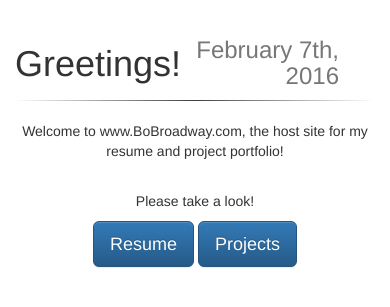
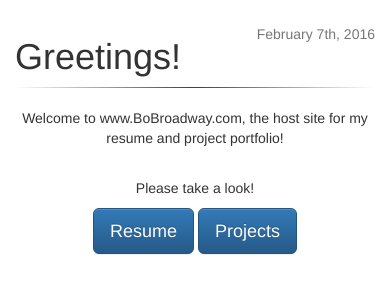
Before and after one commit to bobroadway/bobroadwaydotcom, a PHP site: page / in a window 390 px wide. Shown: the part 54-361 px from the top of the page. Run offline with PHP 8.4, Linux system fonts and the light colour scheme; some libraries are stand-ins or nearby versions.

Commit message:
more mobile friendly changes, restructured directory

```diff
--- a/head.php
+++ b/head.php
@@ -8,8 +8,8 @@
     <link rel="stylesheet" href="https://maxcdn.bootstrapcdn.com/bootstrap/3.3.6/css/bootstrap.min.css" integrity="sha384-1q8mTJOASx8j1Au+a5WDVnPi2lkFfwwEAa8hDDdjZlpLegxhjVME1fgjWPGmkzs7" crossorigin="anonymous">
     <!-- Optional theme -->
     <link rel="stylesheet" href="https://maxcdn.bootstrapcdn.com/bootstrap/3.3.6/css/bootstrap-theme.min.css" integrity="sha384-fLW2N01lMqjakBkx3l/M9EahuwpSfeNvV63J5ezn3uZzapT0u7EYsXMjQV+0En5r" crossorigin="anonymous">
-    <link rel="stylesheet" href="<?php echo $relative ?>style/bobroadway.css">
+    <link rel="stylesheet" href="style/bobroadway.css">
     <!-- Latest compiled and minified JavaScript -->
     <script src="https://ajax.googleapis.com/ajax/libs/jquery/1.11.3/jquery.min.js"></script>
     <script src="https://maxcdn.bootstrapcdn.com/bootstrap/3.3.6/js/bootstrap.min.js" integrity="sha384-0mSbJDEHialfmuBBQP6A4Qrprq5OVfW37PRR3j5ELqxss1yVqOtnepnHVP9aJ7xS" crossorigin="anonymous"></script>
-    <script type="text/javascript" src="<?php echo $relative ?>js/head.js"></script>
+    <script type="text/javascript" src="js/head.js"></script>
--- a/index.php
+++ b/index.php
@@ -1,5 +1,4 @@
     <?php
-      $relative = "";
       $id = "index";
       include "head.php";
     ?>
@@ -8,12 +7,14 @@
   <body onLoad="locationGlow('<?php echo $id ?>'); displayDate();">
     <?php include "navbar.php"; ?>
     <div class="container">
-      <table width="90%">
-        <tr>
-          <td><h1>Greetings!</h1></td>
-          <td><h3 id="currentdate" class="text-muted text-right"></h3></td>
-        </tr>
-      </table>
+      <div class="row">
+        <div class="col-xs-6">
+          <h1>Greetings!</h1>
+        </div>
+        <div class="col-xs-6">
+          <h5 id="currentdate" class="text-muted text-right text-nowrap"></h5>
+        </div>
+      </div>
       <hr />
       <p class="text-center">Welcome to www.BoBroadway.com, the host site for my resume and project portfolio!</p>
       <br />
@@ -21,7 +22,7 @@
     </div>
     <div class="container text-center">
       <a class="btn btn-primary btn-lg" href="resume.php">Resume</a>
-      <a class="btn btn-primary btn-lg" href="projects/projectDemo.php">Projects</a>
+      <a class="btn btn-primary btn-lg" href="projectDemo.php">Projects</a>
     </div>
   </body>
 </html>
--- a/navbar.php
+++ b/navbar.php
@@ -7,12 +7,12 @@
               <span class="icon-bar"></span>
               <span class="icon-bar"></span>
       </button>
-      <a id="index" class="navbar-brand" href="<?php echo $relative ?>index.php">Bo Broadway</a>
+      <a id="index" class="navbar-brand" href="index.php">Bo Broadway</a>
     </div>
     <div id="navbar" class="collapse navbar-collapse" aria-expanded="false">
       <ul class="nav navbar-nav">
-        <li><a id="resume" href="<?php echo $relative ?>resume.php">Resume</a></li>
-        <li><a id="projects" href="projects/<?php echo $relative ?>projectDemo.php">Projects</a></li>
+        <li><a id="resume" href="resume.php">Resume</a></li>
+        <li><a id="projects" href="projectDemo.php">Projects</a></li>
       </ul>
     </div>
   </div>
--- a/projects/projectDemo.php
+++ b/projectDemo.php
@@ -1,12 +1,11 @@
     <?php
-      $relative = "../";
       $id = "projects";
-      include "../head.php";
+      include "head.php";
     ?>
     <title>Bo Broadway - Projects</title>
   </head>
   <body onLoad="locationGlow('<?php echo $id ?>');">
-    <?php include "../navbar.php"; ?>
+    <?php include "navbar.php"; ?>
 
   </body>
 
--- a/style/bobroadway.css
+++ b/style/bobroadway.css
@@ -1,4 +1,4 @@
-/* Stylesheet for custom rules outside of bootstrap */
+/* Stylesheet for bobroadway.com custom rules outside of bootstrap */
 
 h4 {
   margin-bottom: 0;
@@ -16,3 +16,12 @@ hr {
   padding: 0;
   background-color: white;
 }
+
+table {
+  width: 90%;
+  margin: 10px;
+}
+
+td {
+  vertical-align: top;
+}
```
Also changed, not shown: resume.php (+5 -6 lines).
